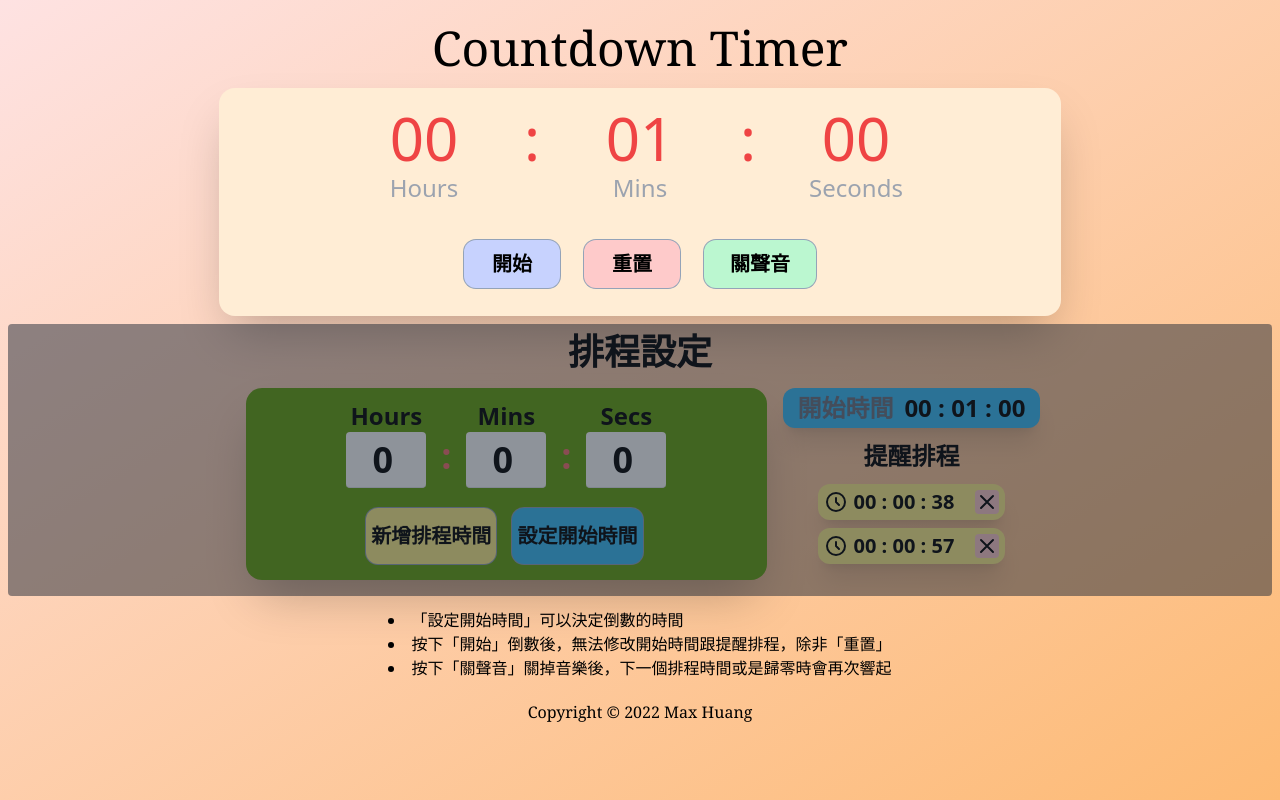
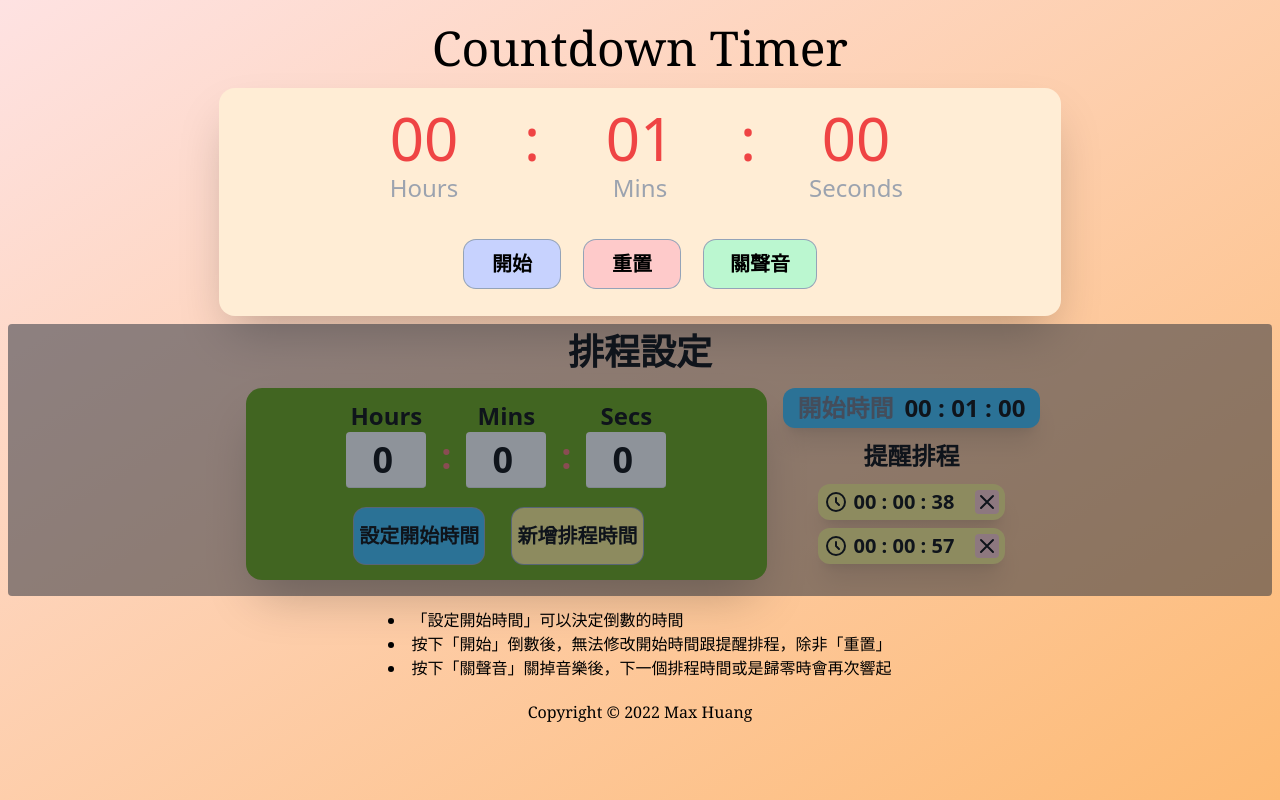
Before and after one commit to hchs200771/multiple_countdown, a React (Vite) app: page / in a window 1280 px wide. Built offline with nearby package versions, Linux system fonts and the light colour scheme; no server answers.

Commit message:
move buttons

```diff
--- a/src/components/CountdownSetter.jsx
+++ b/src/components/CountdownSetter.jsx
@@ -138,16 +138,16 @@ const CountdownSetter = ({
             </div>
             <div className="mb-3 flex w-3/5 items-center justify-center gap-4 p-1 lg:text-xl">
               <button
+                onClick={addStartTime}
+                className="mt-1 h-14 w-40 rounded-xl bg-sky-400 px-1 text-center font-bold text-black ring-1 ring-slate-400 hover:bg-sky-600"
+              >
+                設定開始時間
+              </button>
+              <button
                 onClick={addTime}
                 className="mt-1 ml-3 h-14 w-40 rounded-xl bg-yellow-200 px-1 text-center font-bold text-black ring-1 ring-slate-400 hover:bg-yellow-400"
               >
                 新增排程時間
-              </button>
-              <button
-                onClick={addStartTime}
-                className="mt-1 h-14 w-40 rounded-xl bg-sky-400 px-1 text-center font-bold text-black ring-1 ring-slate-400 hover:bg-sky-600"
-              >
-                設定開始時間
               </button>
               <p></p>
             </div>
```
